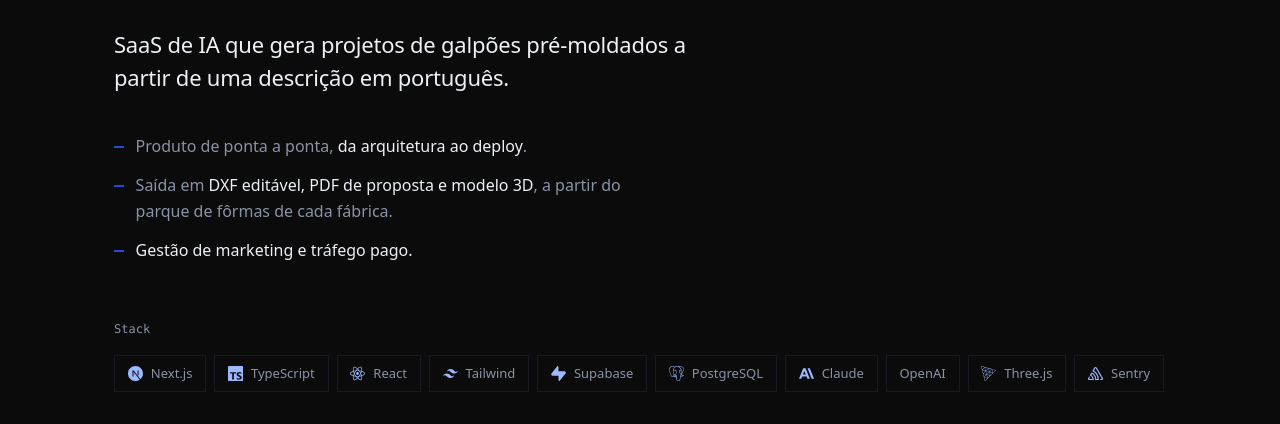
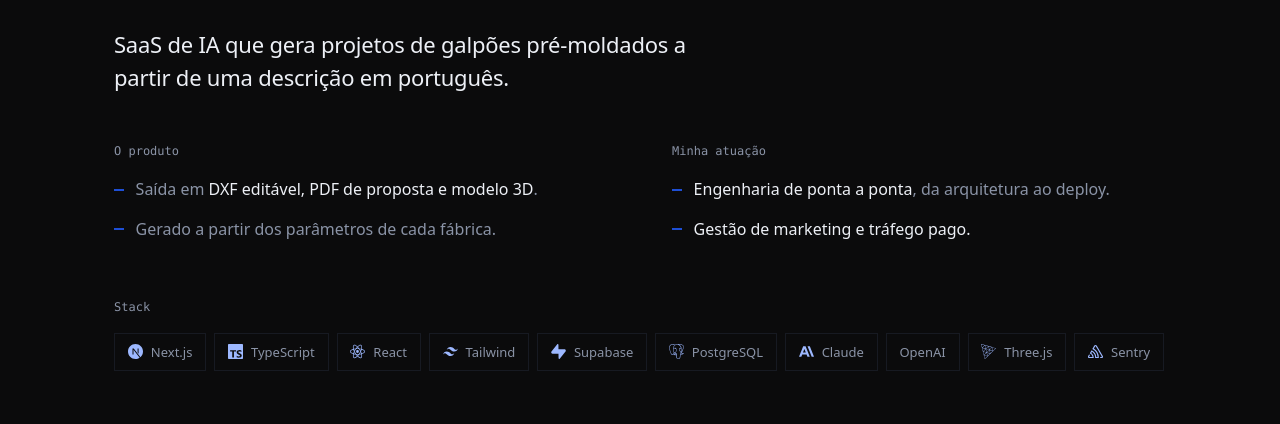
Before and after one commit to BrunoHunoff/brunohunoff.github.io, a plain HTML site: page index.html in a window 1280 px wide. Shown: the part 1040-1464 px from the top of the page. Drawn offline with Linux system fonts and the light colour scheme.

Commit message:
Separa o escopo do produto da atuacao pessoal na secao Teigh
Marketing e trafego pago estavam numa lista unica com as capacidades
do SaaS, o que lia como se fossem features do produto.

Co-Authored-By: Claude Opus 5 (1M context) <noreply@anthropic.com>

```diff
--- a/index.html
+++ b/index.html
@@ -312,6 +312,21 @@
 
   .block { margin-top: clamp(2.5rem, 5vw, 3.5rem); }
 
+  /* O que o produto faz e o que eu faco sao coisas diferentes: lado a lado,
+     cada um sob o seu rotulo, nao se confundem numa lista so. */
+  .split {
+    display: grid;
+    grid-template-columns: repeat(2, minmax(0, 1fr));
+    gap: clamp(2rem, 5vw, 4rem);
+    margin-top: clamp(2rem, 4vw, 3rem);
+  }
+
+  .split > div { min-width: 0; }
+
+  @media (max-width: 760px) {
+    .split { grid-template-columns: 1fr; gap: 2rem; }
+  }
+
   /* ---------- badges ---------- */
 
   .badges {
@@ -542,11 +557,23 @@
           descrição em português.
         </p>
 
-        <ul class="points">
-          <li>Produto de ponta a ponta, <b>da arquitetura ao deploy</b>.</li>
-          <li>Saída em <b>DXF editável, PDF de proposta e modelo 3D</b>, a partir do parque de fôrmas de cada fábrica.</li>
-          <li><b>Gestão de marketing e tráfego pago.</b></li>
-        </ul>
+      </div>
+
+      <div class="split reveal">
+        <div>
+          <p class="label">O produto</p>
+          <ul class="points">
+            <li>Saída em <b>DXF editável, PDF de proposta e modelo 3D</b>.</li>
+            <li>Gerado a partir dos parâmetros de cada fábrica.</li>
+          </ul>
+        </div>
+        <div>
+          <p class="label">Minha atuação</p>
+          <ul class="points">
+            <li><b>Engenharia de ponta a ponta</b>, da arquitetura ao deploy.</li>
+            <li><b>Gestão de marketing e tráfego pago.</b></li>
+          </ul>
+        </div>
       </div>
 
       <div class="block reveal">
```
